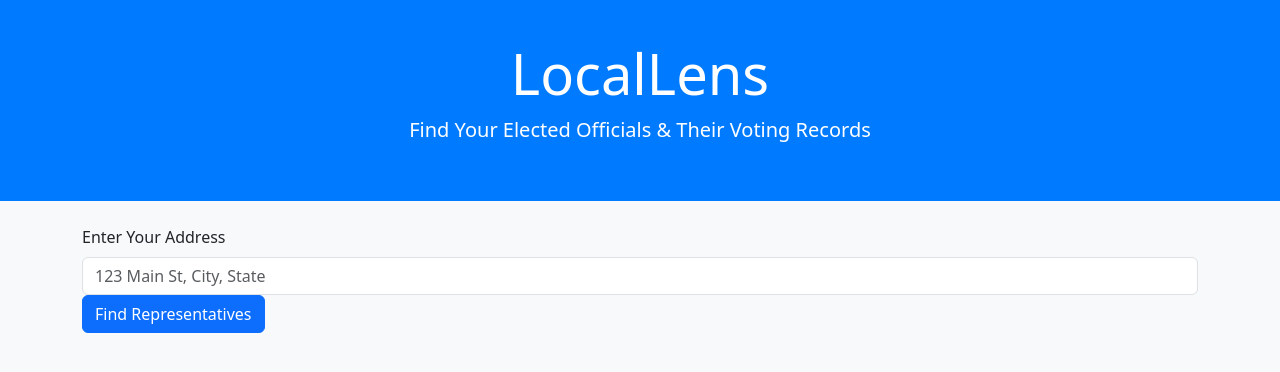
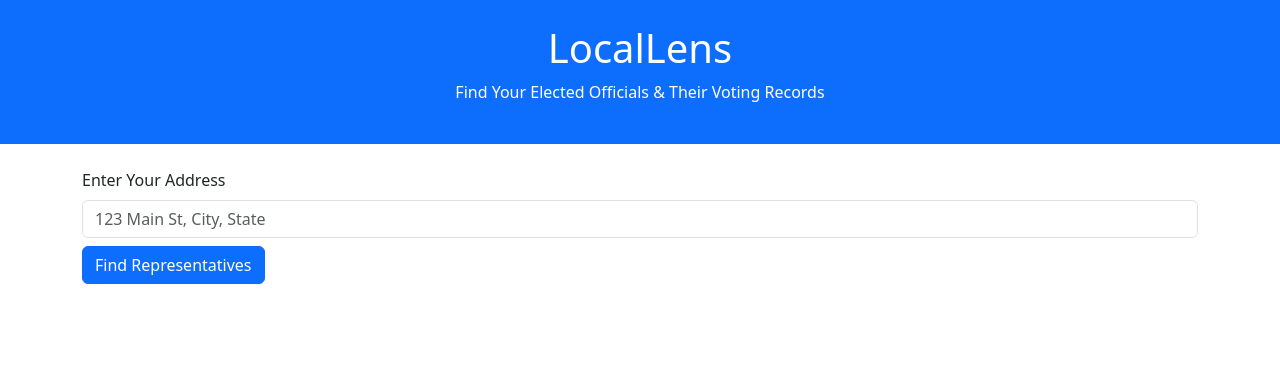
Before and after one commit to AdamFarence/LocalFacts, a Flask app: page / in a window 1280 px wide. Shown: the top 372 px of the page. Run offline with Flask 3, Linux system fonts and the light colour scheme; parts of the project's set-up code (start-up, migrations or seed data) failed here and were passed over.

Commit message:
more updates

```diff
--- a/templates/index.html
+++ b/templates/index.html
@@ -5,83 +5,39 @@
   <meta name="viewport" content="width=device-width, initial-scale=1.0">
   <title>LocalLens - Find Your Representatives</title>
 
-  <!-- Bootstrap 5 CSS -->
   <link rel="stylesheet"
         href="https://cdn.jsdelivr.net/npm/bootstrap@5.3.0/dist/css/bootstrap.min.css"
         crossorigin="anonymous">
-
-  <style>
-    body {
-      background-color: #f8f9fa;
-    }
-    .hero {
-      background: #007bff;
-      color: white;
-      padding: 40px 0;
-      text-align: center;
-    }
-    .loading {
-      font-size: 1.2rem;
-      color: #007bff;
-    }
-    pre {
-      white-space: pre-wrap;
-      word-wrap: break-word;
-    }
-  </style>
-
 </head>
 <body>
-  <header class="hero">
-    <div class="container">
-      <h1 class="display-4">LocalLens</h1>
-      <p class="lead">Find Your Elected Officials & Their Voting Records</p>
-    </div>
+  <header class="hero text-center bg-primary text-white p-4">
+    <h1>LocalLens</h1>
+    <p>Find Your Elected Officials & Their Voting Records</p>
   </header>
 
   <main class="container mt-4">
-    <form id="addressForm" class="mb-4">
-      <div class="form-group">
+    <form id="addressForm">
       <label for="addressInput" class="form-label">Enter Your Address</label>
       <input type="text" class="form-control" id="addressInput" placeholder="123 Main St, City, State" required>
-      </div>
-      <button type="submit" class="btn btn-primary">Find Representatives</button>
+      <button type="submit" class="btn btn-primary mt-2">Find Representatives</button>
     </form>
-
     <div id="results" class="mt-4"></div>
   </main>
 
-  <!-- Bootstrap Bundle JS -->
-  <script src="https://cdn.jsdelivr.net/npm/bootstrap@5.3.0/dist/js/bootstrap.bundle.min.js" crossorigin="anonymous"></script>
-
   <script>
-    // Determine API base URL dynamically (Switch between local & production)
-    const API_BASE_URL = window.location.hostname.includes("localhost")
-        ? "http://127.0.0.1:5000"  // Local development
-        : "https://local-lens-api.onrender.com";  // Render deployment
+    const API_BASE_URL = "http://127.0.0.1:5000";  // Local only
 
     document.getElementById('addressForm').addEventListener('submit', async (e) => {
         e.preventDefault();
         const address = document.getElementById('addressInput').value.trim();
         const resultsDiv = document.getElementById('results');
-
-    if (!address) {
-        resultsDiv.innerHTML = `<p class="text-danger">⚠ Please enter a valid address.</p>`;
-        return;
-    }
-
-    resultsDiv.innerHTML = `<p class="loading">🔍 Searching for representatives...</p>`;
-
-    console.log("📤 Sending address:", address);  // Debugging line
+        resultsDiv.innerHTML = `<p class="text-primary">🔍 Searching...</p>`;
 
         try {
             const response = await fetch(`${API_BASE_URL}/api/representatives`, {
-            method: 'POST',
-            headers: { 'Content-Type': 'application/json' },
+                method: 'POST', headers: { 'Content-Type': 'application/json' },
                 body: JSON.stringify({ address })
             });
-
-        console.log("🔄 Response Status:", response.status); // Debugging line
 
             if (!response.ok) {
                 resultsDiv.innerHTML = `<p class="text-danger">❌ Error: ${response.status} - ${response.statusText}</p>`;
@@ -89,19 +45,11 @@
             }
 
             const data = await response.json();
-        console.log("✅ API Response Received:", data);
-
-        resultsDiv.innerHTML = `
-            <h3 class="mt-3">Results</h3>
-            <pre class="p-3 bg-light border rounded">${JSON.stringify(data, null, 2)}</pre>
-        `;
-
+            resultsDiv.innerHTML = `<pre class="p-3 bg-light border">${JSON.stringify(data, null, 2)}</pre>`;
         } catch (error) {
-        console.error("❌ Fetch Error:", error);
-        resultsDiv.innerHTML = '<p class="text-danger">⚠ Unexpected error occurred. Please try again later.</p>';
+            resultsDiv.innerHTML = `<p class="text-danger">⚠ Error fetching data</p>`;
         }
     });
-
   </script>
 
 </body>
```
Lines whose indentation alone changed are shown as unchanged.
